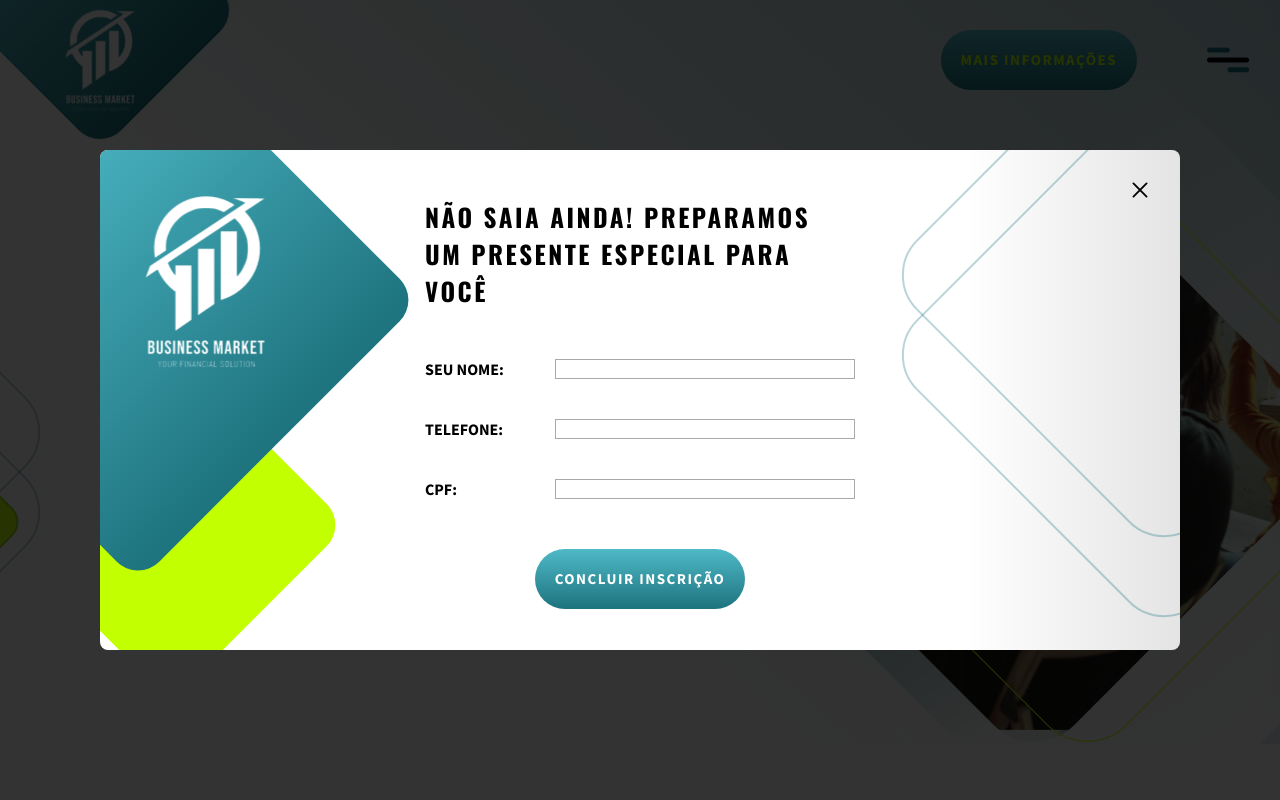
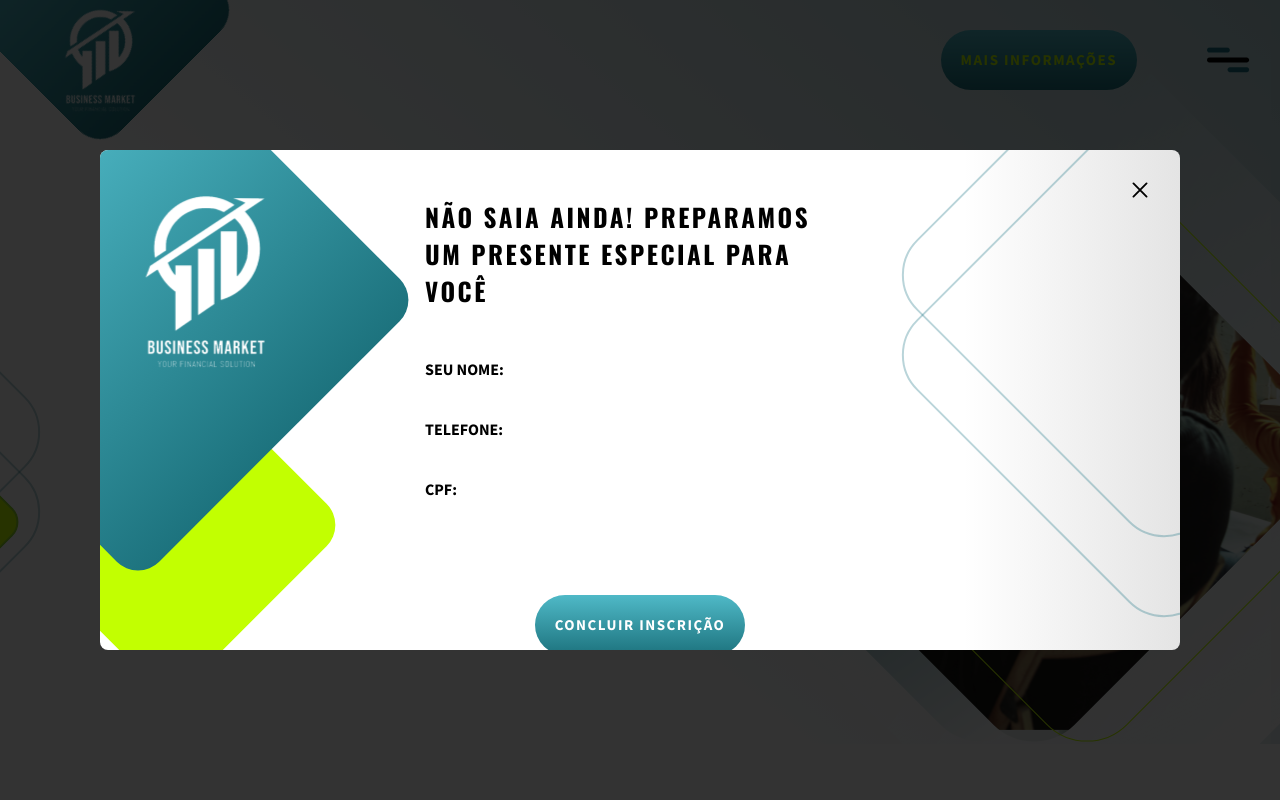
Before and after one commit to carlosemartins97/kbrtec, a React (Create React App) app: page / in a window 1280 px wide. Both pictures are taken after a click on the button "MAIS INFORMAÇÕES". Shown: the top 800 px of the page. Built offline with nearby package versions, Linux system fonts and the light colour scheme; a web font is replaced by a local one.

Commit message:
fix: validate and errors messages on modal

```diff
--- a/src/core/components/SubscriptionModal/index.jsx
+++ b/src/core/components/SubscriptionModal/index.jsx
@@ -17,11 +17,49 @@ import { useState } from 'react';
 
 Modal.setAppElement('#root');
 
-export function SubscriptionModal({onRequestClose, isOpen}){
+function SubscriptionModal({onRequestClose, isOpen}){
 
     const [cpf, setCpf] = useState('');
     const [phone, setPhone] = useState('');
     const [name, setName] = useState('');
+
+    const [errorCpfMessage, setErrorCpfMessage] = useState('');
+    const [errorPhoneMessage, setErrorPhoneMessage] = useState('');
+    const [errorNameMessage, setErrorNameMessage] = useState('');
+
+    const [isValid, setIsValid] = useState(false);
+
+    function handleValidateData() {
+        if(name === ''){
+            setErrorNameMessage('Insira seu nome');
+        } else {
+            setErrorNameMessage('');
+        }
+
+        if(phone.length !== 11){
+            setErrorPhoneMessage('Digite um número de celular válido.')
+        } else {
+            setErrorPhoneMessage('');
+        }
+
+        if(cpf.length !== 11) {
+            setErrorCpfMessage('Digite um cpf válido');
+        } else {
+            setErrorCpfMessage('');
+        }
+
+        if(name !== '' && phone.length === 11 && cpf.length === 11) {
+            setIsValid(true);
+        }
+    }
+
+    function handleSubmitModal(){
+        handleValidateData();
+        if(isValid){
+            setTimeout(() => onRequestClose(), 1000);
+        }
+
+    }
 
     return (
         <Modal
@@ -47,7 +85,7 @@ export function SubscriptionModal({onRequestClose, isOpen}){
                 <Content>
                     <h1>NÃO SAIA AINDA! PREPARAMOS UM
                     PRESENTE ESPECIAL PARA VOCÊ</h1>
-                    <form>
+                    <form onSubmit={(event) => event.preventDefault()}>
                         <label> SEU NOME:
                             <input type="text" value={name} onChange={(e) => setName(e.target.value)}/>
                         </label>
@@ -65,10 +103,15 @@ export function SubscriptionModal({onRequestClose, isOpen}){
                                 onChange={(e) => setCpf(e.target.value)}
                             />
                         </label>
+                        <p>
+                            {errorNameMessage} <br/>
+                            {errorPhoneMessage} <br/>
+                            {errorCpfMessage}
+                        </p>
+                        <button type="submit" onClick={handleSubmitModal}>
+                            Concluir inscrição
+                        </button>
                     </form>
-                    <button type="submit">
-                        Concluir inscrição
-                    </button>
                 </Content>
 
             </Container>
--- a/src/core/components/SubscriptionModal/styles.js
+++ b/src/core/components/SubscriptionModal/styles.js
@@ -33,24 +33,22 @@ export const Content = styled.div`
             font-weight: 700;
             display: flex;
             justify-content: space-between;
-
-            & + label {
-                margin-top: 40px;
-            }
+            margin-bottom: 40px;
 
             input {
                 font-size: 16px;
                 margin-left: 10px;
                 background: transparent;
-                width: 100%;
-                max-width: 300px;
-                border: 1px solid #aaa;
+                flex: 1;
             }
 
         }
 
+        p {
+            margin: 0 auto 20px;
+            color: ${props => props.theme.colors.warning};
+        }
 
-    }
         button {
             margin: 0 auto;
 
@@ -76,6 +74,17 @@ export const Content = styled.div`
                 filter: brightness(0.9);
             }
         }
+
+        @media(max-width: 1000px){
+            label {
+                margin-bottom: 30px;
+            }
+            p {
+                margin-bottom: 10px;
+            }
+        }
+    }
+
 
     @media(max-width: 1000px){
         padding-top: 110px;
@@ -171,6 +180,7 @@ export const RightDetails = styled.div`
         height: 30px;
 
         position: absolute;
+        z-index: 3;
         right: 25px;
         top: 25px;
         cursor: pointer;
@@ -180,5 +190,10 @@ export const RightDetails = styled.div`
         &:hover {
             opacity: .5;
         }
+
+        @media(max-width: 400px){
+            right: 0;
+            top: 40;
+        }
     }
 `;
--- a/src/pages/Home/index.jsx
+++ b/src/pages/Home/index.jsx
@@ -36,7 +36,7 @@ const Home = () => {
     }
 
     useEffect(() => {
-        Aos.init({duration: 1000});
+        Aos.init({duration: 1000, delay:200});
     },[])
     return (
         <Container>
--- a/src/pages/Registration/index.jsx
+++ b/src/pages/Registration/index.jsx
@@ -40,6 +40,7 @@ function Registration(){
     const [cpf, setCpf] = useState('');
     const [city, setCity] = useState('');
     const [state, setState] = useState('');
+
 
     function handleSaveUserData(){
         if(step === 1 ){
```
Lines whose indentation alone changed are shown as unchanged.
